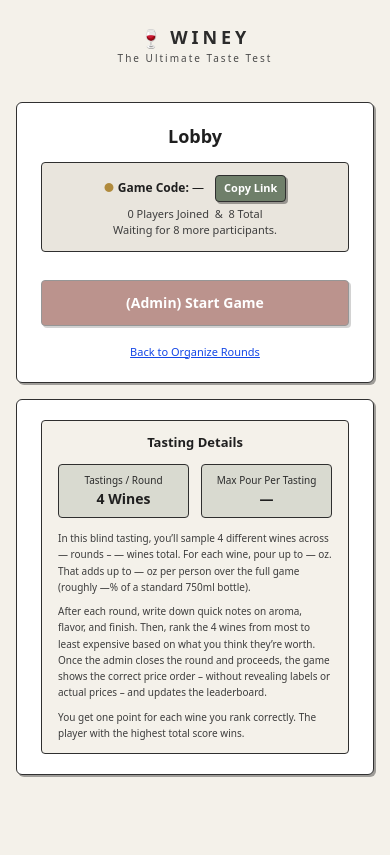
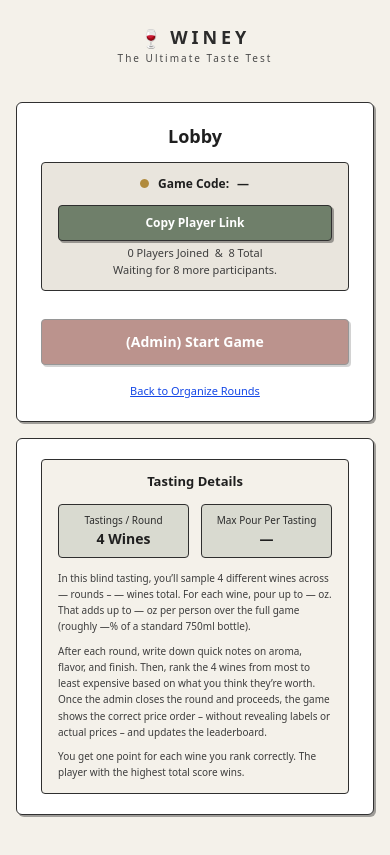
Before and after one commit to maximkali/Winey-Windsurf, a Next.js app: page /host/lobby in a window 390 px wide. Built offline with nearby package versions, Linux system fonts and the light colour scheme.

Commit message:
Improve lobby link buttons on mobile

```diff
--- a/src/app/host/lobby/page.tsx
+++ b/src/app/host/lobby/page.tsx
@@ -231,9 +231,14 @@ export default function HostLobbyPage() {
             </div>
 
             <div className="mt-3 rounded-[4px] border border-[#2f2f2f] bg-[#e9e5dd] px-4 py-3 text-center">
-              <p className="text-[12px]">
-                <span className="text-[#b08a3c] font-semibold">●</span>{' '}
-                <span className="font-semibold">Game Code:</span> {state?.gameCode ?? gameCode ?? '—'}{' '}
+              <div className="text-[12px]">
+                <div className="flex flex-wrap items-center justify-center gap-x-2 gap-y-1">
+                  <span className="text-[#b08a3c] font-semibold">●</span>
+                  <span className="font-semibold">Game Code:</span>
+                  <span className="font-semibold tracking-[0.16em]">{state?.gameCode ?? gameCode ?? '—'}</span>
+                </div>
+
+                <div className="mt-3 grid grid-cols-1 gap-2 sm:grid-cols-2 sm:gap-3">
                   <button
                     type="button"
                     onClick={() => {
@@ -245,13 +250,15 @@ export default function HostLobbyPage() {
                         .catch(() => setError('Failed to copy link'));
                     }}
                     className={[
-                    'ml-2 rounded-[4px] border border-[#2f2f2f] px-2 py-1 text-[11px] font-semibold text-white shadow-[2px_2px_0_rgba(0,0,0,0.35)] transition-colors',
+                      'w-full rounded-[4px] border border-[#2f2f2f] px-3 py-2 text-[12px] font-semibold text-white shadow-[2px_2px_0_rgba(0,0,0,0.35)] transition-colors',
                       copied ? 'bg-green-700 animate-pulse' : 'bg-[#6f7f6a]',
                     ].join(' ')}
                   >
-                  {copied ? 'Copied!' : 'Copy Link'}
+                    {copied ? 'Copied!' : 'Copy Player Link'}
                   </button>
+
                   {uid ? (
+                    <div className="space-y-1">
                       <button
                         type="button"
                         onClick={() => {
@@ -263,15 +270,20 @@ export default function HostLobbyPage() {
                             .catch(() => setError('Failed to copy admin link'));
                         }}
                         className={[
-                      'ml-2 rounded-[4px] border border-[#2f2f2f] px-2 py-1 text-[11px] font-semibold text-white shadow-[2px_2px_0_rgba(0,0,0,0.35)] transition-colors',
+                          'w-full rounded-[4px] border border-[#2f2f2f] px-3 py-2 text-[12px] font-semibold text-white shadow-[2px_2px_0_rgba(0,0,0,0.35)] transition-colors',
                           copiedAdmin ? 'bg-green-700 animate-pulse' : 'bg-[#7a2a1d]',
                         ].join(' ')}
                         title="Private admin return link (keep secret)"
                       >
-                    {copiedAdmin ? 'Copied!' : 'Copy Admin Link'}
+                        {copiedAdmin ? 'Copied!' : 'Copy Admin Return Link'}
                       </button>
+                      <p className="text-[10px] leading-snug text-[#3d3d3d]">
+                        Save this admin link somewhere safe (e.g. Notes) if you might need to come back later to resume hosting.
+                      </p>
+                    </div>
                   ) : null}
-              </p>
+                </div>
+              </div>
               <p className="mt-1 text-[11px] text-[#3d3d3d]">
                 {(state?.players?.length ?? 0)} Players Joined &nbsp;&amp;&nbsp; {targetPlayers} Total
               </p>
```
Lines whose indentation alone changed are shown as unchanged.
